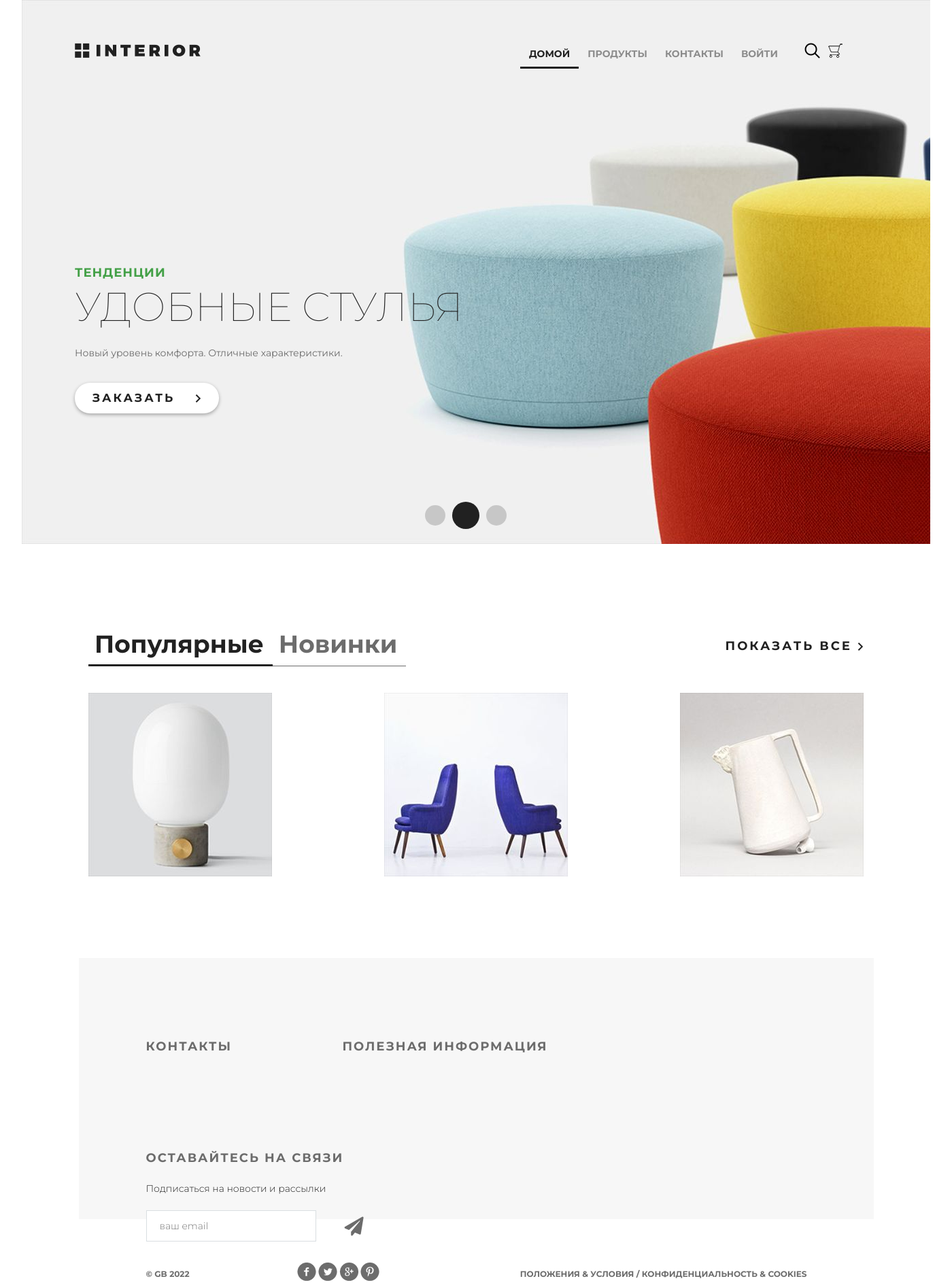
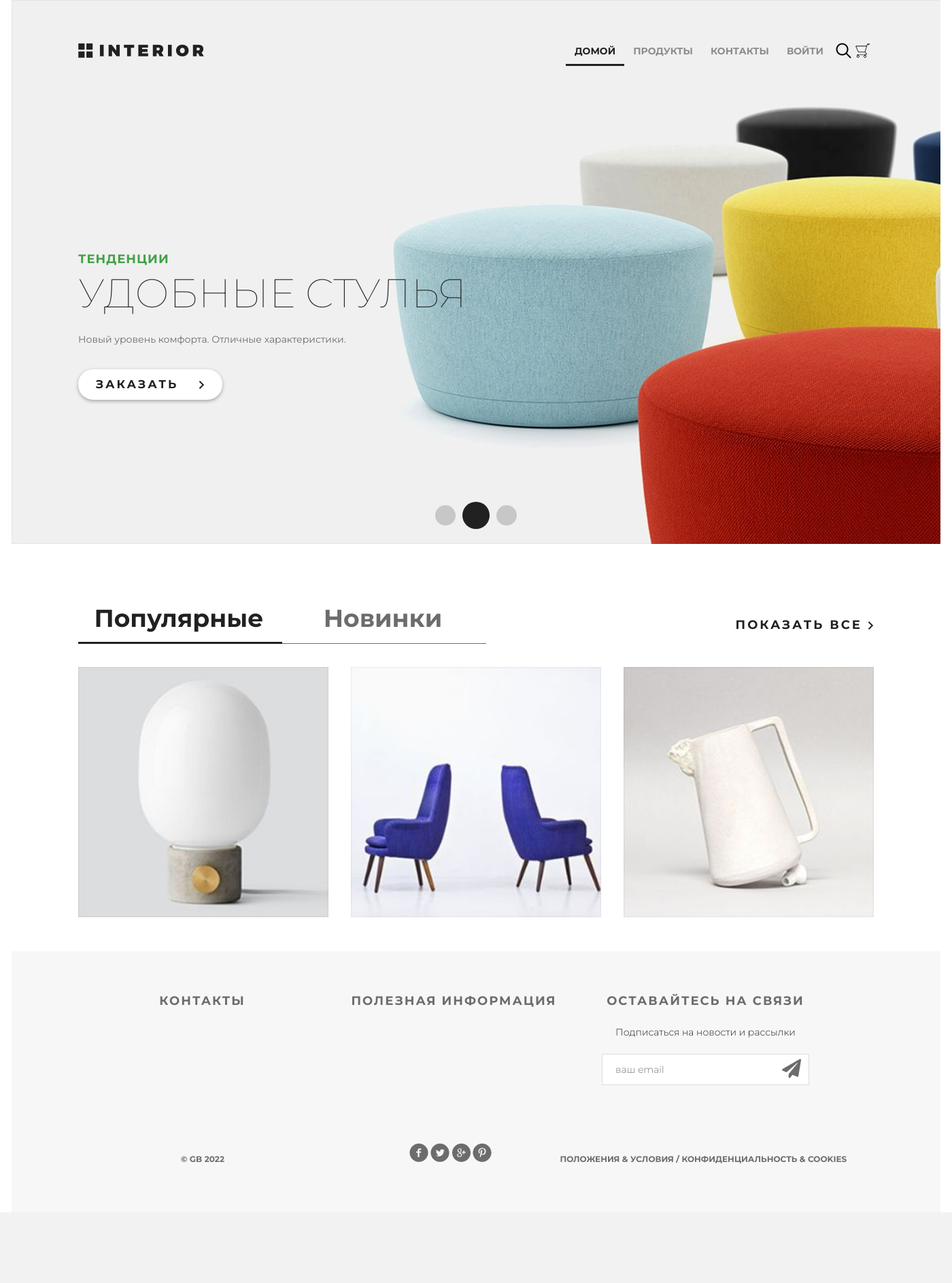
Before and after one commit to DmitryPythonSmirnov/Python_main_course_part_8_Django_part2, a Django app: page / in a window 1400 px wide. Shown: the whole page at 68% size. After the commit the page ends 1783 px from the top, so only its background shows below. Run offline with Django 3.2, Linux system fonts and the light colour scheme; data comes from the database, SQL or seed files in the repository; parts of the project's set-up code (start-up, migrations or seed data) failed here and were passed over; some libraries are stand-ins or nearby versions.

Commit message:
Lesson_15. CSS style fixes.

```diff
--- a/geekshop/static/style.css
+++ b/geekshop/static/style.css
@@ -700,37 +700,47 @@ body {
 }
 
 .clr {
-    height: 384px;
+    height: 50px;
 }
 
 .container {
-    width: 1366px;
-    max-width: 1366px;
+    min-width: 1366px;
     margin: 0 auto;
+    padding: 0;
     min-height: 100%;
 }
 
 .slider {
     height: 800px;
+    margin: 0 auto;
+    padding: 0px 98px 0px 98px;
     background-image: url(/static/img/slider.jpg);
-    /*padding-left: 98px;*/
-    padding-left: 78px;
-    padding-right: 211px;
-    position: relative;
+    position: relative;
+}
+
+.header {
+    padding-top: 63px;
+    display: grid;
+    grid-auto-flow: column;
+    justify-content: end;
+}
+
+.header .logo,
+.header .menu,
+.header .search,
+.header .basket {
+    margin: 0 5px 0 0;
 }
 
 .logo {
     background-image: url(/static/img/logo.png);
-    margin-top: 63px;
     width: 185px;
     height: 22px;
-    float: left;
+    position: absolute;
 }
 
 .menu {
     list-style-type: none;
-    margin-top: 67px;
-    float: right;
 }
 
 .menu li {
@@ -770,10 +780,6 @@ body {
     width: 23px;
     height: 23px;
     background-image: url(/static/img/search.png);
-    position: absolute;
-    top: 63px;
-    /*left: 1176px;*/
-    left: 1151px;
 }
 
 .basket {
@@ -781,24 +787,21 @@ body {
     width: 23px;
     height: 23px;
     background-image: url(/static/img/basket.png);
-    position: absolute;
-    top: 63px;
-    /*left: 1210px;*/
-    left: 1185px;
     text-decoration: none;
     color: #555;
 }
 
 .basket span {
     display: block;
-    margin-left: 30px;
-    width: 150px;
-}
-
-.clearfix:after {
-    content: "";
-    display: block;
-    clear: both;
+    margin-left: 28px;
+    width: 85px;
+}
+
+.footer>.clearfix {
+    display: flex;
+    justify-content: space-evenly;
+    width: 100%;
+    margin-bottom: 85px;
 }
 
 .text-slider {
@@ -909,8 +912,8 @@ body {
 }
 
 .featured-menu {
-    margin-top: 120px;
-    width: 300px;
+    margin-top: 50px;
+    width: 600px;
     height: 49px;
     float: left;
 }
@@ -919,18 +922,20 @@ body {
     color: #6c6c6c;
     font-size: 36px;
     font-weight: 700;
-    text-align: left;
+    text-align: center;
     text-decoration: none;
     border-bottom: 1px solid #6c6c6c;
     padding-bottom: 10px;
     padding-right: 13px;
     padding-left: 9px;
+    width: 300px;
+    display: inline-block;
 }
 
 .featured-menu .active {
     font-size: 36px;
     font-weight: 700;
-    text-align: left;
+    text-align: center;
     color: #212121;
     border-bottom: 3px solid #212121;
     padding-bottom: 8px;
@@ -960,7 +965,7 @@ body {
     line-height: 24px;
     text-align: center;
     float: right;
-    margin-top: 138px;
+    margin-top: 75px;
     letter-spacing: 3px;
     text-decoration: none;
 }
@@ -978,25 +983,27 @@ body {
     margin-top: 50px;
     display: flex;
     justify-content: space-between;
-    margin-bottom: 120px;
 }
 
 .tab-content .block {
-    height: 270px;
-    width: 270px;
-    position: relative;
+    height: 368px;
+    width: 368px;
+    position: relative;
+}
+
+.tab-content .block a>img {
+    width: 368px;
 }
 
 .tab-content a .text {
     display: none;
-    height: 268px;
-    width: 268px;
+    height: 368px;
+    width: 368px;
     background-color: #ffffff;
     opacity: 0.9;
-    position: absolute;
-    top: 0;
     text-align: center;
     border: 1px solid #9c9c9c;
+    margin-top: -368px;
 }
 
 .tab-content a .text h4 {
@@ -1294,12 +1301,10 @@ body {
 
 .footer {
     height: 384px;
-    width: 1169px;
+    width: 1366px;
     background-color: #f7f7f7;
-    padding-left: 99px;
-    padding-right: 98px;
-    margin: -384px auto 0;
-    clear: both;
+    margin: 0 auto;
+    padding: 63px;
 }
 
 .footer form {
@@ -1308,24 +1313,17 @@ body {
 
 .footer form a i {
     display: block;
-    width: 21px;
-    height: 21px;
+    width: 32px;
+    height: 32px;
     position: absolute;
     z-index: 2;
-    top: 10px;
-    right: 50px;
+    top: 8px;
+    right: 8px;
     color: #6c6c6c;
 }
 
 .text-footer {
-    margin-top: 120px;
-    width: 221px;
-    float: left;
-    margin-right: 68px;
-}
-
-.text-footer:last-child {
-    margin-right: 0;
+    width: 305px;
 }
 
 .text-footer h3 {
@@ -1333,7 +1331,7 @@ body {
     color: #6c6c6c;
     font-size: 18px;
     font-weight: 700;
-    text-align: left;
+    text-align: center;
     margin-bottom: 22px;
     letter-spacing: 2px;
 }
@@ -1345,7 +1343,7 @@ body {
     font-weight: 300;
     line-height: 24px;
     /* Приближение из-за подстановки шрифтов */
-    text-align: left;
+    text-align: center;
     margin-bottom: 20px;
 }
 
@@ -1374,14 +1372,6 @@ table {
 
 td:first-child {
     width: 235px;
-}
-
-.text-footer:nth-child(2) {
-    width: 422px;
-}
-
-.text-footer:nth-child(3) {
-    width: 363px;
 }
 
 .text-footer input {
@@ -1389,7 +1379,7 @@ td:first-child {
     border-color: #d9dee1;
     border-style: solid;
     background-color: #ffffff;
-    width: 250px;
+    width: 100%;
     height: 46px;
     outline: none;
     color: #6c6c6c;
@@ -1409,21 +1399,20 @@ td:first-child {
 
 .footer .small {
     text-transform: uppercase;
-    float: left;
     color: #6c6c6c;
     font-size: 12px;
     font-weight: 700;
     line-height: 26px;
-    text-align: left;
-    margin-top: 35px;
+    text-align: center;
+    display: inline-block;
+    margin-left: 186px;
 }
 
 .social {
     height: 28px;
     width: 121px;
-    float: left;
-    margin-left: 158px;
-    margin-top: 30px;
+    display: inline-block;
+    margin: 0 -90px 0 268px;
 }
 
 .social1 {
@@ -1461,16 +1450,10 @@ td:first-child {
     margin-left: 3px;
 }
 
-.footer .small:nth-child(4) {
-    float: right;
-}
-
 .hero {
     background-color: #f5f5f5;
     height: 360px;
-    padding-left: 98px;
-    padding-right: 211px;
-    position: relative;
+    padding: 0 98px;
 }
 
 .hero h1 {
@@ -1483,21 +1466,24 @@ td:first-child {
     /*text-transform: capitalize;*/
 }
 
+.content {
+    margin: 0 auto;
+    width: 1366px;
+    padding-top: 32px;
+}
+
 .location {
-    padding: 0px 97px;
+    display: flex;
+    justify-content: space-between;
+    padding: 50px 98px 0 98px;
 }
 
 .location-1 {
     height: 368px;
     width: 368px;
     border: 1px solid #9c9c9c;
-    margin: 71px 28px 122px 0px;
-    float: left;
-}
-
-.location-1:last-child {
-    margin: 71px 0px 122px 0px;
-}
+}
+
 
 .location i {
     display: block;
```
Also changed, not shown: other parts of geekshop/static/style.css (+43 -45 lines).
